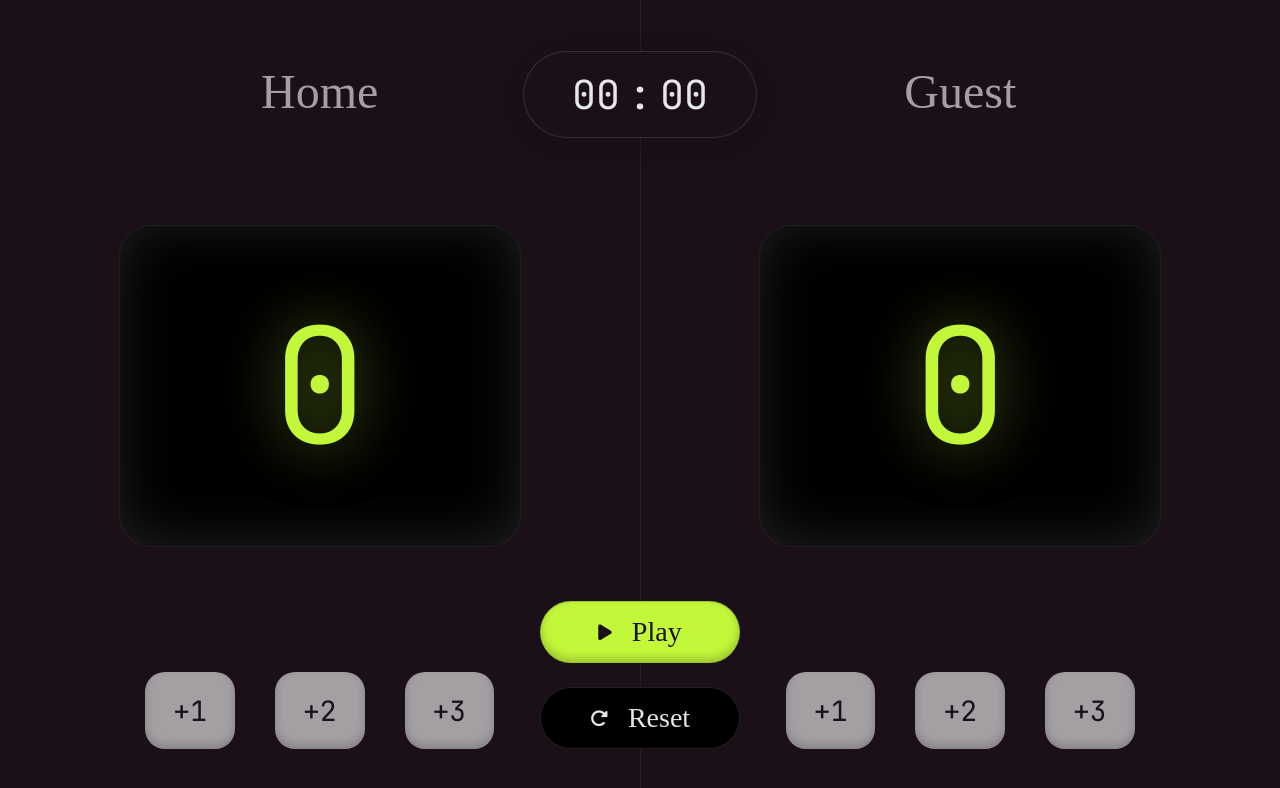
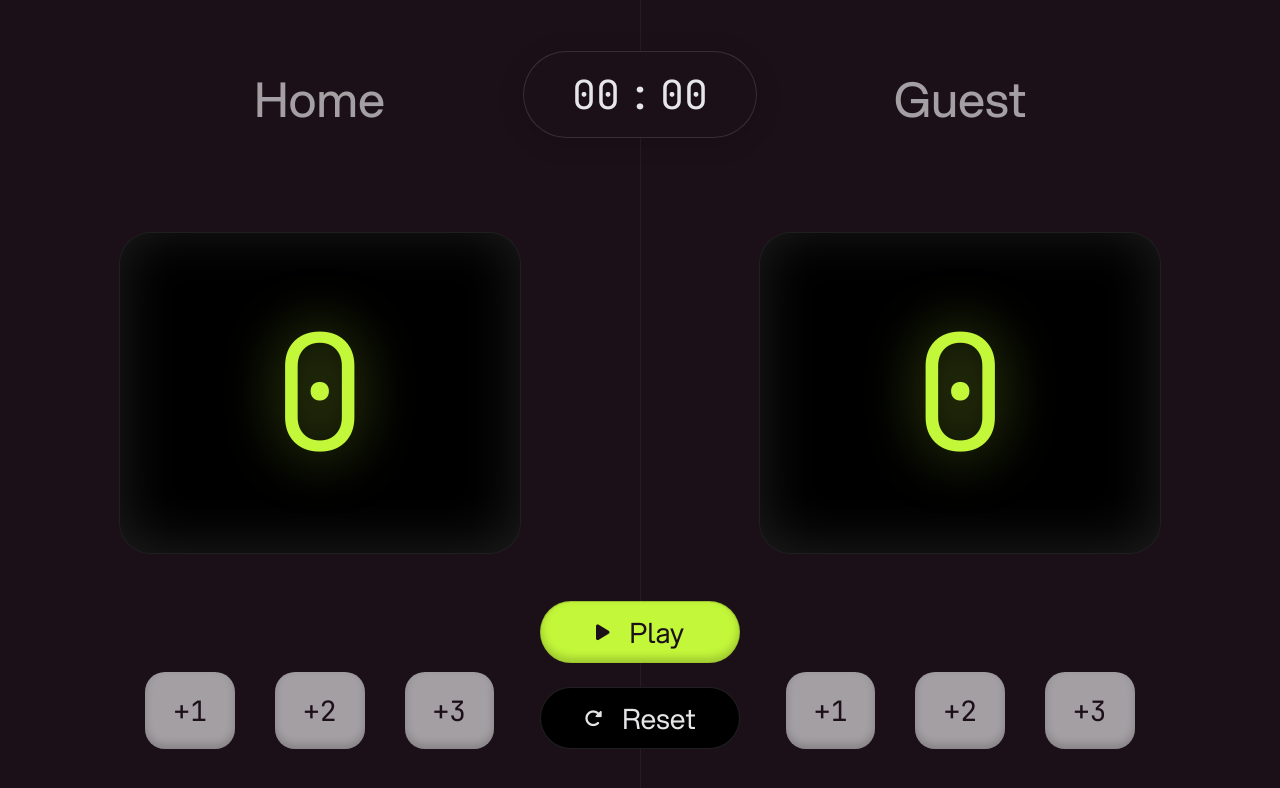
Before and after one commit to InigoHernandez/scoreboard, a website built with Vite: page index.html in a window 1280 px wide. Built offline with nearby package versions, Linux system fonts and the light colour scheme; files whose address does not match are found by name.

Commit message:
Update font path in CSS for Aspekta font

```diff
--- a/index.css
+++ b/index.css
@@ -1,6 +1,6 @@
 @font-face {
   font-family: aspekta; /* set name */
-  src: url(AspektaVF.woff2); /* url of the font */
+src: url(fonts/AspektaVF.woff2); /* url of the font */
 }
 
 :root {
```
